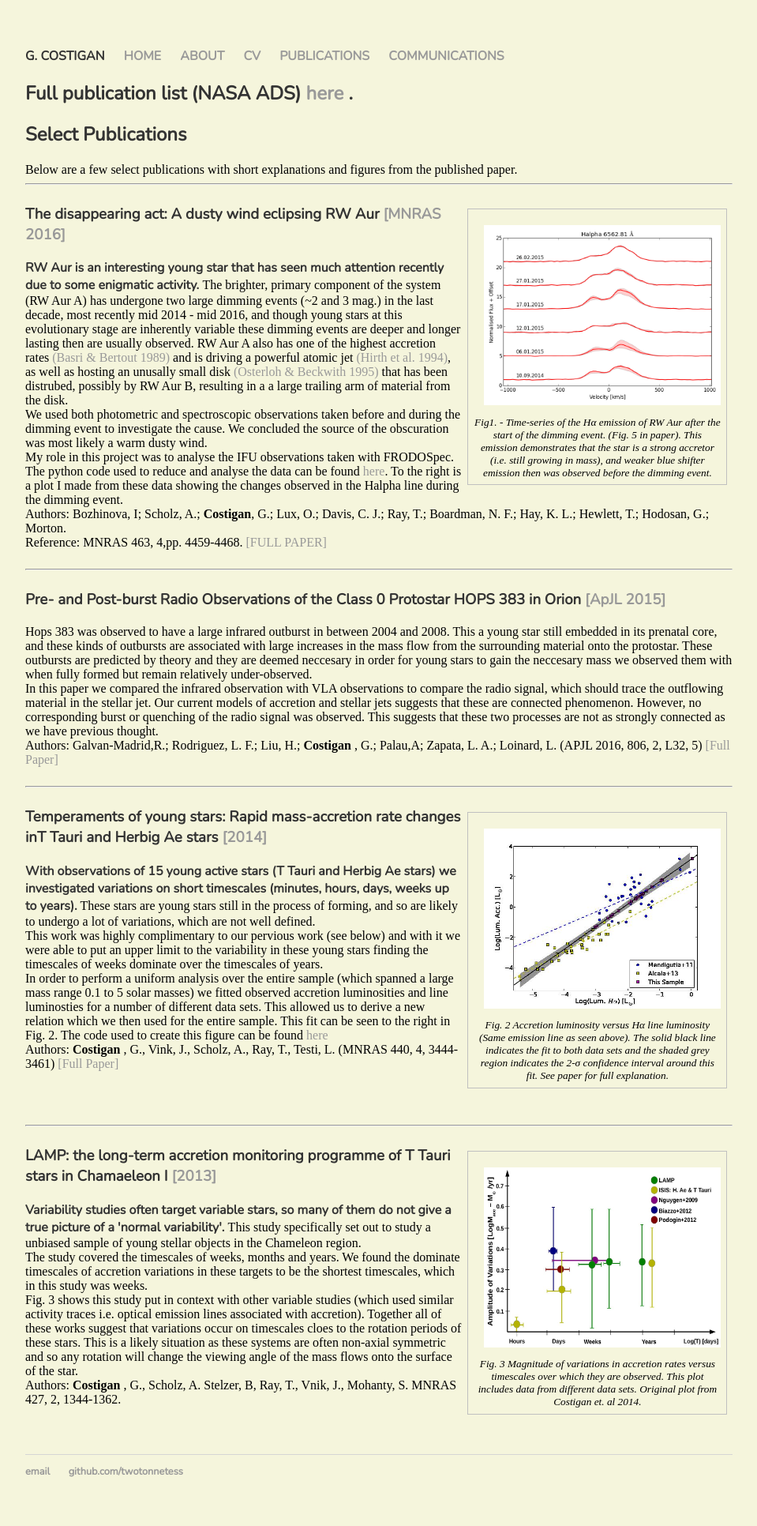
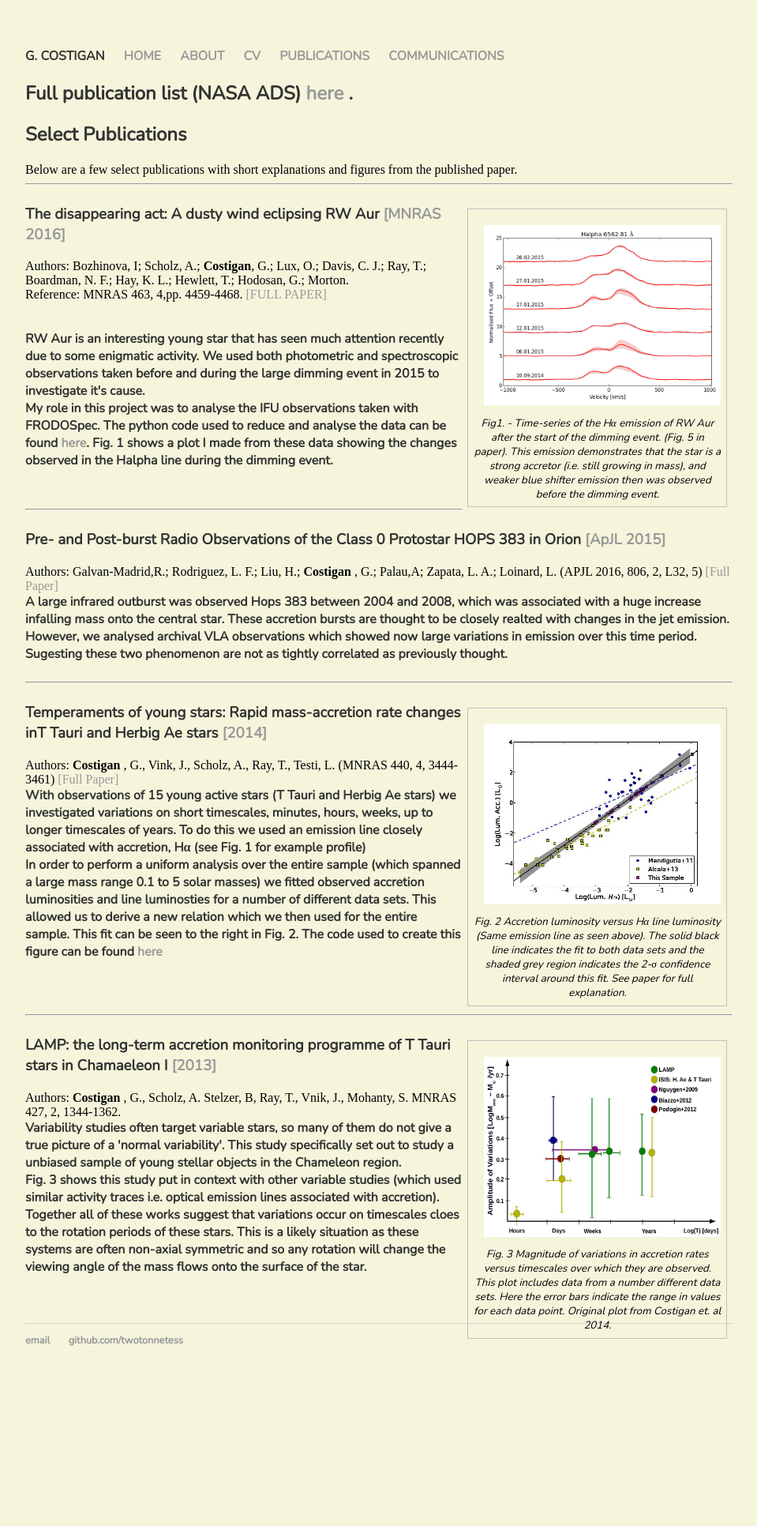
Before and after one commit to twotonnetess/twotonnetess.github.io, a Jekyll site: the page built from publications/index.html, in a window 1280 px wide. Shown: the whole page at 79% size, without its empty margins (160-1119 px from the left). Built offline with Jekyll 4.4.1, drawn with Linux system fonts in a browser that asks for light colours; after the commit the page ends 1766 px from its top, so only the background shows below that.

Commit message:
Shortening of publications description

```diff
--- a/css/main.css
+++ b/css/main.css
@@ -41,7 +41,7 @@ h4{
     display:inline;
 }
 p {
-    font-family: 'Lora';
+    font-family: 'Nunito';
     font-size: 1.5em;
     line-height: 1.4em;
     color: #333;
@@ -75,6 +75,9 @@ figure {
   padding: 0.5em;
 }
 
+figcaption {
+  font-family: 'Nunito';
+}
 
 <!-- Border
 
--- a/publications/index.html
+++ b/publications/index.html
@@ -21,21 +21,20 @@ Below are a few select publications with short explanations and figures from the
 </figure>
 
 <h3> The disappearing act: A dusty wind eclipsing RW Aur <a href="http://adsabs.harvard.edu/abs/2016MNRAS.463.4459B">[MNRAS 2016]</a> </h3>
+Authors: Bozhinova, I; Scholz, A.; <b>Costigan</b>, G.; Lux, O.; Davis, C. J.; Ray, T.; Boardman, N. F.; Hay, K. L.; Hewlett, T.; Hodosan, G.; Morton.</br>
+Reference: MNRAS 463, 4,pp. 4459-4468. <a href="http://adsabs.harvard.edu/abs/2016MNRAS.463.4459B">[FULL PAPER]</a> </br>
 
-<h4> RW Aur is an interesting young star that has seen much attention recently due to some enigmatic activity. </h4>
+</br>
+</br>
 
-The brighter, primary component of the system (RW Aur A) has undergone two large dimming events (~2 and 3 mag.) in the last decade, most recently mid 2014 - mid 2016, and though young stars at this evolutionary stage are inherently variable these dimming events are deeper and longer lasting then are usually observed. RW Aur A also has one of the highest accretion rates <a href="http://adsabs.harvard.edu/abs/1989ApJ...341..340B">(Basri & Bertout 1989)</a> and is driving a powerful atomic jet <a href="http://adsabs.harvard.edu/abs/1994ApJ...427L..99H"> (Hirth et al. 1994)</a>, as well as hosting an unusally small disk <a href="http://adsabs.harvard.edu/abs/1995ApJ...439..288O">(Osterloh & Beckwith 1995)</a> that has been distrubed, possibly by RW Aur B, resulting in a  a large trailing arm of material from the disk. </br>
+<h4> RW Aur is an interesting young star that has seen much attention recently due to some enigmatic activity. We used both photometric and spectroscopic observations taken before and during the large dimming event in 2015 to investigate it's cause. </h4> </br>
+
+<h4> My role in this project was to analyse the IFU observations taken with FRODOSpec. The python code used to reduce and analyse the data can be found <a href="https://github.com/twotonnetess/RWAUR_Bozhinova"> here</a>. Fig. 1 shows a plot I made from these data showing the changes observed in the Halpha line during the dimming event. </h4> </br>
 
 
-We used both photometric and spectroscopic observations taken before and during the dimming event to investigate the cause. We concluded the source of the obscuration was most likely a warm dusty wind. </br>
-
-My role in this project was to analyse the IFU observations taken with FRODOSpec. The python code used to reduce and analyse the data can be found <a href="https://github.com/twotonnetess/RWAUR_Bozhinova"> here</a>. To the right is a plot I made from these data showing the changes observed in the Halpha line during the dimming event. </br>
-
-
-Authors: Bozhinova, I; Scholz, A.; <b>Costigan</b>, G.; Lux, O.; Davis, C. J.; Ray, T.; Boardman, N. F.; Hay, K. L.; Hewlett, T.; Hodosan, G.; Morton.</br>
-Reference: MNRAS 463, 4,pp. 4459-4468. <a href="http://adsabs.harvard.edu/abs/2016MNRAS.463.4459B">[FULL PAPER]</a>
 
 </p>
+</br>
 
 <hr>
 
@@ -45,12 +44,11 @@ Reference: MNRAS 463, 4,pp. 4459-4468. <a href="http://adsabs.harvard.edu/abs/20
 <p>
 
 <h3>  Pre- and Post-burst Radio Observations of the Class 0 Protostar HOPS 383 in Orion <a href="http://adsabs.harvard.edu/abs/2015ApJ...806L..32G "> [ApJL 2015] </a> </h3>
+Authors: Galvan-Madrid,R.; Rodriguez, L. F.; Liu, H.; <b> Costigan </b>, G.; Palau,A; Zapata, L. A.; Loinard, L. (APJL 2016, 806,  2, L32, 5) <a href=" http://adsabs.harvard.edu/abs/2015ApJ...806L..32G"> [Full Paper]</a> </br>
 
-Hops 383 was observed to have a large infrared outburst in between 2004 and 2008. This a young star still embedded in its prenatal core, and these kinds of outbursts are associated with large increases in the mass flow from the surrounding material onto the protostar. These outbursts are predicted by theory and they are deemed neccesary in order for young stars to gain the neccesary mass we observed them with when fully formed but remain relatively under-observed.  </br>
-
-In this paper we compared the infrared observation with VLA observations to compare the radio signal, which should trace the outflowing material in the stellar jet. Our current models of accretion and stellar jets suggests that these are connected phenomenon. However, no corresponding burst or quenching of the radio signal was observed. This suggests that these two processes are not as strongly connected as we have previous thought. </br>
-
-Authors: Galvan-Madrid,R.; Rodriguez, L. F.; Liu, H.; <b> Costigan </b>, G.; Palau,A; Zapata, L. A.; Loinard, L. (APJL 2016, 806,  2, L32, 5) <a href=" http://adsabs.harvard.edu/abs/2015ApJ...806L..32G"> [Full Paper]</a>
+<h4> A large infrared outburst was observed Hops 383 between 2004 and 2008, which was associated with a huge increase infalling mass onto the central star. These accretion bursts are thought to be closely realted with changes in the jet emission. However, we analysed archival VLA observations which showed now large variations in emission over this time period.
+Sugesting these two phenomenon are not as tightly correlated as previously thought.  </br>
+</h4>
 </p>
 
 <hr>
@@ -58,21 +56,19 @@ Authors: Galvan-Madrid,R.; Rodriguez, L. F.; Liu, H.; <b> Costigan </b>, G.; Pal
 <p>
 <figure>
 <img src="images/Mdot_chrome_removal_newfit.jpeg" alt="Luminosity to Accretion rate fit." style="float:left;width:300px;height:228px;padding:1em";>
-<figurecaption>
+<figcaption>
 Fig. 2 Accretion luminosity versus Hα line luminosity (Same emission line as seen above). The solid black line indicates the fit to both data sets and the shaded grey region indicates the 2-σ confidence interval around this fit. See paper for full explanation.
-</figurecaption>
+</figcaption>
 </figure>
 <h3> Temperaments of young stars: Rapid mass-accretion rate changes inT Tauri and Herbig Ae stars <a href="http://adsabs.harvard.edu/abs/2014MNRAS.440.3444C"> [2014]</a> </h3>
+Authors: <b> Costigan </b>, G., Vink, J.,  Scholz, A., Ray, T., Testi, L. (MNRAS 440, 4, 3444-3461) <a href="http://adsabs.harvard.edu/abs/2014MNRAS.440.3444C"> [Full Paper]</a> </br>
 
 
-<h4> With observations of 15 young active stars (T Tauri and Herbig Ae stars) we investigated variations on short timescales (minutes, hours, days, weeks up to years).</h4> These stars are young stars still in the process of forming, and so are likely to undergo a lot of variations, which are not well defined. </br>
+<h4> With observations of 15 young active stars (T Tauri and Herbig Ae stars) we investigated variations on short timescales, minutes, hours, weeks, up to longer timescales of years. To do this we used an emission line closely associated with accretion, Hα (see Fig. 1 for example profile) </br>
 
-This work was highly complimentary to our pervious work (see below) and with it we were able to put an upper limit to the variability in these young stars finding the timescales of weeks dominate over the timescales of years.  </br>
-
-In order to perform a uniform analysis over the entire sample (which spanned a large mass range 0.1 to 5 solar masses) we fitted observed accretion luminosities and line luminosties for a number of different data sets. This allowed us to derive a new relation which we then used for the entire sample. This fit can be seen to the right in Fig. 2. The code used to create this figure can be found <a href="https://github.com/twotonnetess/Costigan_2014"> here </a>  </br>
+In order to perform a uniform analysis over the entire sample (which spanned a large mass range 0.1 to 5 solar masses) we fitted observed accretion luminosities and line luminosties for a number of different data sets. This allowed us to derive a new relation which we then used for the entire sample. This fit can be seen to the right in Fig. 2. The code used to create this figure can be found <a href="https://github.com/twotonnetess/Costigan_2014"> here </a> </h4>  </br>
 
 
-Authors: <b> Costigan </b>, G., Vink, J.,  Scholz, A., Ray, T., Testi, L. (MNRAS 440, 4, 3444-3461) <a href="http://adsabs.harvard.edu/abs/2014MNRAS.440.3444C"> [Full Paper]</a> </br>
 </p>
 
 
@@ -84,22 +80,21 @@ Authors: <b> Costigan </b>, G., Vink, J.,  Scholz, A., Ray, T., Testi, L. (MNRAS
 <p>
 <figure>
 <img src="images/var_plot_2014.jpg" alt="Variations in accretion rates versus timescales." style="float:left;width:300px;height:228px;padding:1em";>
-<figurecaption>
-Fig. 3 Magnitude of variations in accretion rates versus timescales over which they are observed. This plot includes data from different data sets. Original plot from Costigan et. al 2014.
-</figurecaption>
+<figcaption>
+Fig. 3 Magnitude of variations in accretion rates versus timescales over which they are observed. This plot includes data from a number different data sets. Here the error bars indicate the range in values for each data point. Original plot from Costigan et. al 2014.
+</figcaption>
 </figure>
 
 <h3>LAMP: the long-term accretion monitoring programme of T Tauri stars in Chamaeleon I <a href="http://adsabs.harvard.edu/abs/2012MNRAS.427.1344C"> [2013] </a></h3>
-
-<h4> Variability studies often target variable stars, so many of them do not give a true picture of a 'normal variability'. </h4> This study specifically set out to study a unbiased sample of young stellar objects in the Chameleon region. </br>
-
- The study covered the timescales of weeks, months and years. We found the dominate timescales of accretion variations in these targets to be the shortest timescales, which in this study was weeks. </br>
-
-Fig. 3 shows this study put in context with other variable studies (which used similar activity traces i.e. optical emission lines associated with accretion). Together all of these works suggest that variations occur on timescales cloes to the rotation periods of these stars. This is a likely situation as these systems are often non-axial symmetric and so any rotation will change the viewing angle of the mass flows onto the surface of the star.  </br>
+Authors: <b> Costigan </b>, G., Scholz, A. Stelzer, B, Ray, T., Vnik, J., Mohanty, S.
+MNRAS 427, 2, 1344-1362. </br>
 
 
-Authors: <b> Costigan </b>, G., Scholz, A. Stelzer, B, Ray, T., Vnik, J., Mohanty, S.
-MNRAS 427, 2, 1344-1362.
+<h4> Variability studies often target variable stars, so many of them do not give a true picture of a 'normal variability'. This study specifically set out to study a unbiased sample of young stellar objects in the Chameleon region. </br>
+
+Fig. 3 shows this study put in context with other variable studies (which used similar activity traces i.e. optical emission lines associated with accretion). Together all of these works suggest that variations occur on timescales cloes to the rotation periods of these stars. This is a likely situation as these systems are often non-axial symmetric and so any rotation will change the viewing angle of the mass flows onto the surface of the star. </h4>  </br>
+
+
 </p>
 
 
```
